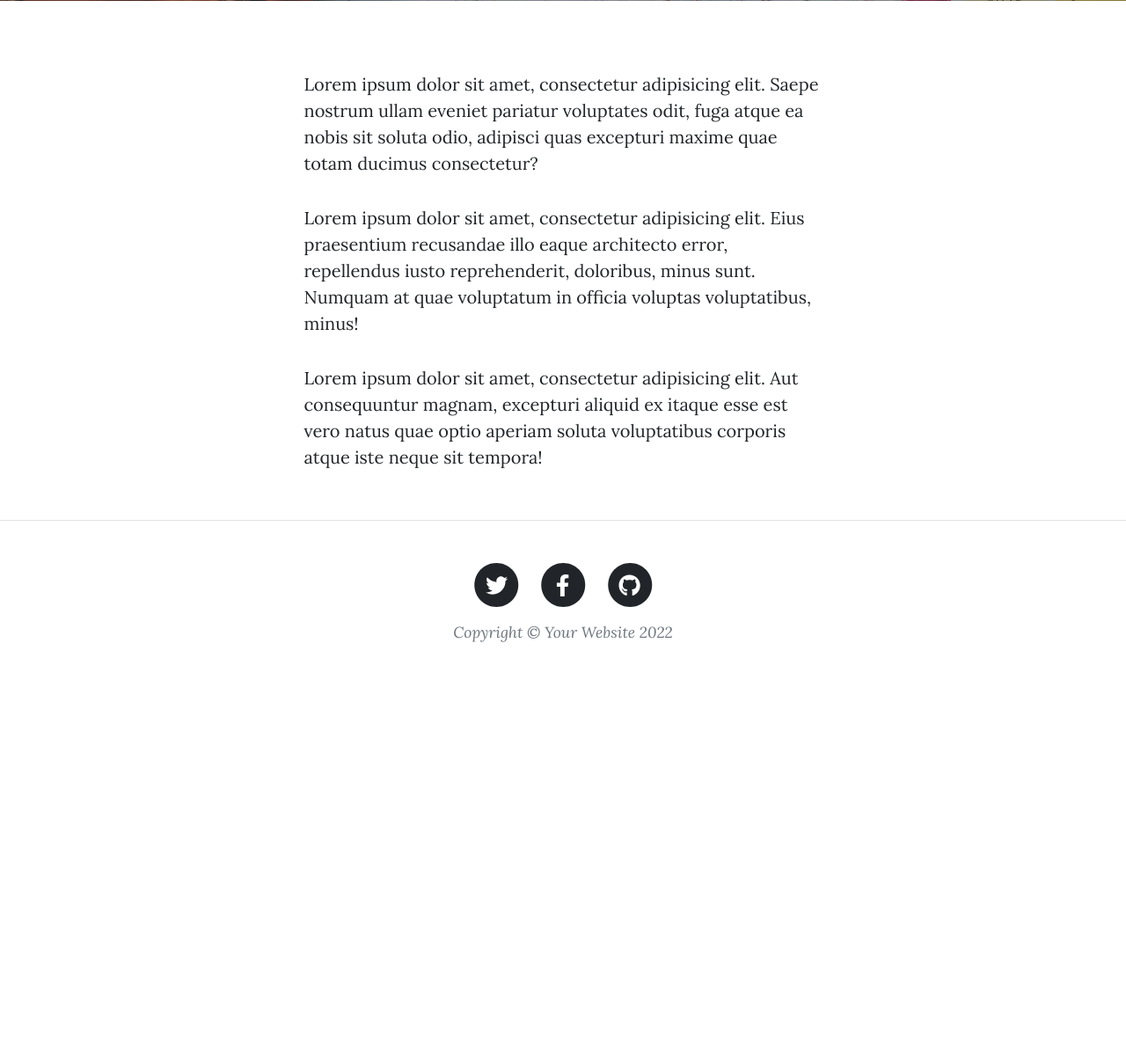
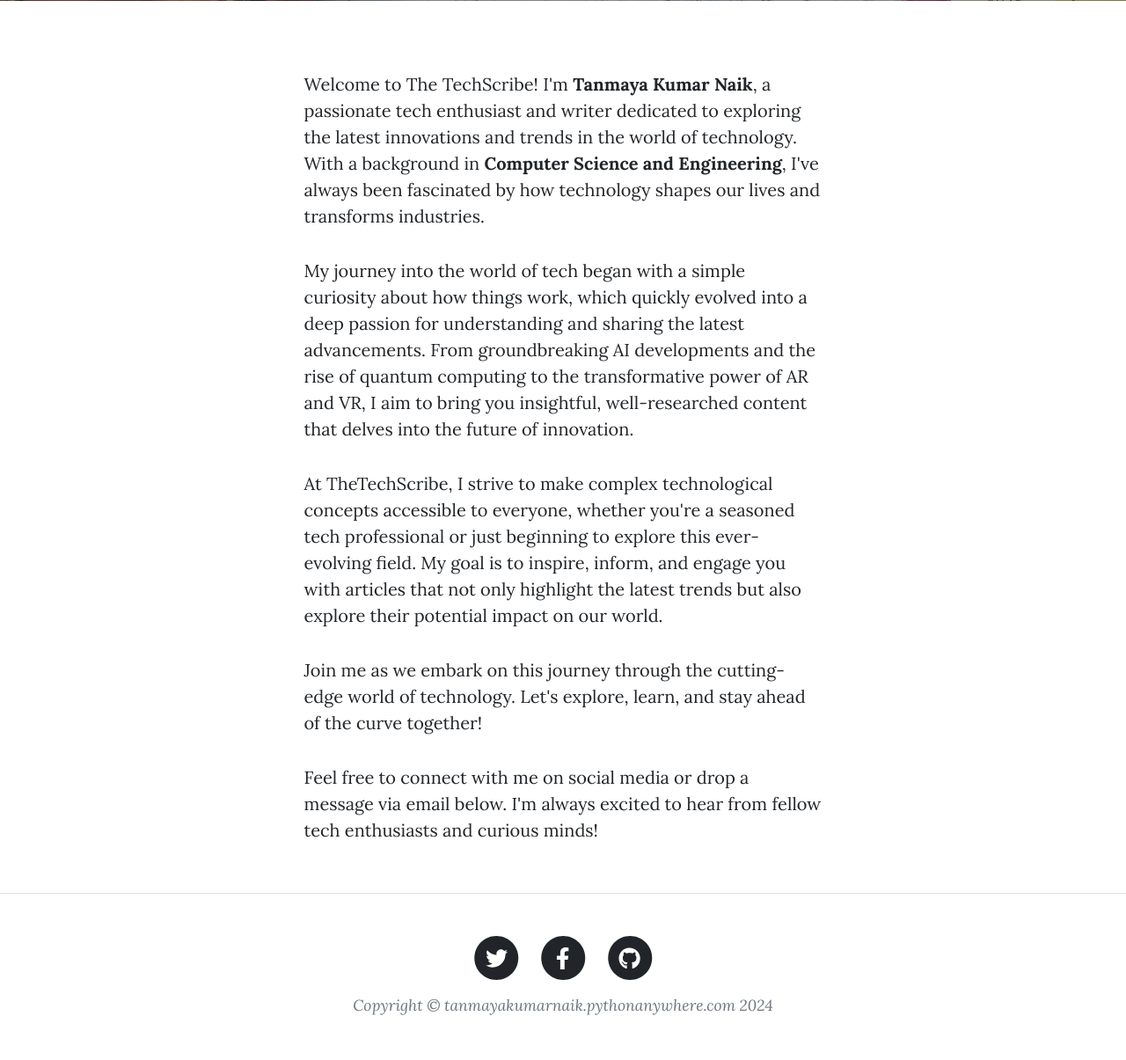
Before and after one commit to TanCannon/TechPost, a Flask app: page /about in a window 1280 px wide. Shown: the part 531-1736 px from the top of the page at 88% size. Before the commit the page ends 1261 px from the top, so only its background shows below. Run offline with Flask 3, Linux system fonts and the light colour scheme; parts of the project's set-up code (start-up, migrations or seed data) failed here and were passed over; some libraries are stand-ins or nearby versions.

Commit message:
merged manually by copy paste

```diff
--- a/app.py
+++ b/app.py
@@ -1,10 +1,13 @@
 '''here ill give edit and add and delete  and upload too posts option for the admin'''
 from flask import Flask, render_template , request, session, redirect
 from flask_sqlalchemy import SQLAlchemy
+from sqlalchemy import desc
 import json
 from datetime import datetime #ill use this to pass current date in the form
-# from flask_mail import Mail #using to send email notification//////
+# from flask_mail import Mail #using to send email
+# notification//////
 from flask_mailman import Mail, EmailMessage #using to send email notification
+
 import os
 from werkzeug.utils import secure_filename
 import math
@@ -26,13 +29,22 @@ app.config["MAIL_PASSWORD"]=params['mail-password']
 app.config["MAIL_USE_TLS"]= False
 app.config["MAIL_USE_SSL"]= True
 mail.init_app(app)
+
+# EMAIL_HOST = "smtp.gmail.com"
+# EMAIL_HOST_USER = "tanmayakumarnaik2003@gmail.com"
+# EMAIL_HOST_PASSWORD = 'xidjjstjrizbznuy'
+# EMAIL_PORT = 587
+# EMAIL_USE_TLS = True
+# EMAIL_USE_SSL = False
+# mail = Mail(app)
+
 # app.config.update(
 #     MAIL_SERVER = 'smtp.gmail.com',
-#     MAIL_PORT = '465',
+#     MAIL_PORT = '465', #587,465
 #     MAIL_USER_SSL = True,
-#     # MAIL_USER_TLS = FLAS,
-#     MAIL_USERNAME = params['gmail-user'],
-#     MAIL_PASSWORD = params['gmail-password']
+#     MAIL_USER_TLS = False,
+#     MAIL_USERNAME = 'tanmayakumarnaik@gmail.com',
+#     MAIL_PASSWORD ='xidjjstjrizbznuy'
 # )
 # mail = Mail(app)
 #-----------------------------------------#
@@ -64,7 +76,7 @@ class Posts(db.Model):
     sno= db.Column(db.Integer, primary_key=True)
     title = db.Column(db.String(80), nullable=False)
     slug = db.Column(db.String(21), nullable=False)
-    content = db.Column(db.String(120), nullable=False)
+    content = db.Column(db.String(5000), nullable=False)
     tag_line = db.Column(db.String(120), nullable=False)
     date = db.Column(db.String(20), nullable=True)
     img_file = db.Column(db.String(12), nullable=True)
@@ -151,7 +163,7 @@ def dashboard():
 @app.route("/")
 def home():
     '''------------------///////////////////pagination////////////--------------------'''
-    posts = Posts.query.filter_by().all()
+    posts = Posts.query.order_by(desc(Posts.date)).all()
     last = math.ceil(len(posts)/int(params['no_of_posts']))
     page = request.args.get('page')
     if (not str(page).isnumeric()):
@@ -198,9 +210,10 @@ def contact():
         '''
         sno,name,phone_num,msg,date,email
         '''
-        entry = Contacts(name=name,phone_no = phone, msg=message, email=email, date=datetime.now())
-        db.session.add(entry)
-        db.session.commit()
+        # entry = Contacts(name=name,phone_no = phone, msg=message, email=email, date=datetime.now())
+        # db.session.add(entry)
+        # db.session.commit()
+
         msg = EmailMessage(
         "Message from DEPLOID",
         f"{name}\n{message}\n{phone}\n{email}",
@@ -208,11 +221,12 @@ def contact():
         [params['mail-receiver']]
         )
         msg.send()
+
         # mail.send_message('New message from'+ name,
-        #                   sender=email,
-        #                   recipients = [params['gmail-user']],
-        #                   body = message + "\n" + phonṇe)
-        # return render_template('index.html',params=params
+        #                   sender='tanmayakumarnaik2003@gmail.com',
+        #                   recipients = ["tancannonrobotics@gmail.com"],
+        #                   body = message + "\n" + phone + "\n" + email)
+        # return render_template('index.html',params=params)
     return render_template('contact.html',params= params)#params=params passing data mentioned in config.json
 
 app.run(debug=True)
--- a/config.json
+++ b/config.json
@@ -10,11 +10,12 @@
         "mail-user":"tkn@fastmail.com",
         "mail-password":"ye98zakzc5b9cf4l",
         "mail-receiver":"tancannonrobotics@gmail.com",
-        "website_name": "DEPLOID",
-        "no_of_posts": 1,
+        "website_name": "TechScribe ",
+        "no_of_posts": 2,
         "admin_name": "Tanmaya",
         "admin_password":"12345",
-        "upload_location":"D:\\coding2\\pyhton_practice\\flask_tutorial\\test site\\static"
+        "upload_location":"D:\\CV\\PROJECTS\\My projects\\posts website\\posts-website-main\\static\\assets\\img"
+
     }
 
 }
--- a/templates/about.html
+++ b/templates/about.html
@@ -2,7 +2,8 @@
 {% block body %}
 
 <!-- Page Header-->
-        <header class="masthead" style="background-image: url('{{url_for('static', filename='assets/img/about-bg.jpg')}}')">
+<header class="masthead"
+    style="background-image: url('{{url_for('static', filename='assets/img/about-bg.jpg')}}')">
     <div class="container position-relative px-4 px-lg-5">
         <div class="row gx-4 gx-lg-5 justify-content-center">
             <div class="col-md-10 col-lg-8 col-xl-7">
@@ -19,9 +20,39 @@
     <div class="container px-4 px-lg-5">
         <div class="row gx-4 gx-lg-5 justify-content-center">
             <div class="col-md-10 col-lg-8 col-xl-7">
-                        <p>Lorem ipsum dolor sit amet, consectetur adipisicing elit. Saepe nostrum ullam eveniet pariatur voluptates odit, fuga atque ea nobis sit soluta odio, adipisci quas excepturi maxime quae totam ducimus consectetur?</p>
-                        <p>Lorem ipsum dolor sit amet, consectetur adipisicing elit. Eius praesentium recusandae illo eaque architecto error, repellendus iusto reprehenderit, doloribus, minus sunt. Numquam at quae voluptatum in officia voluptas voluptatibus, minus!</p>
-                        <p>Lorem ipsum dolor sit amet, consectetur adipisicing elit. Aut consequuntur magnam, excepturi aliquid ex itaque esse est vero natus quae optio aperiam soluta voluptatibus corporis atque iste neque sit tempora!</p>
+                <p>Welcome to The TechScribe! I'm <b>Tanmaya Kumar Naik</b>, a
+                        passionate tech enthusiast and writer dedicated to
+                        exploring the latest innovations and trends in the world
+                        of technology. With a background in <b>Computer Science
+                            and Engineering</b>, I've always been fascinated by
+                        how technology shapes our lives and transforms
+                        industries.</p>
+
+                    <p>My journey into the world of tech began with a simple
+                        curiosity about how things work, which quickly evolved
+                        into a deep passion for understanding and sharing the
+                        latest advancements. From groundbreaking AI developments
+                        and the rise of quantum computing to the transformative
+                        power of AR and VR, I aim to bring you insightful,
+                        well-researched content that delves into the future of
+                        innovation.</p>
+
+                    <p>At TheTechScribe, I strive to make complex technological
+                        concepts accessible to everyone, whether you're a
+                        seasoned tech professional or just beginning to explore
+                        this ever-evolving field. My goal is to inspire, inform,
+                        and engage you with articles that not only highlight the
+                        latest trends but also explore their potential impact on
+                        our world.</p>
+
+                    <p>Join me as we embark on this journey through the
+                        cutting-edge world of technology. Let's explore, learn,
+                        and stay ahead of the curve together!</p>
+
+                    <p>Feel free to connect with me on social media or
+                        drop a message via email below. I'm always
+                        excited to hear from fellow tech enthusiasts and curious
+                        minds!</p>
                 </div>
             </div>
         </div>
--- a/templates/layout.html
+++ b/templates/layout.html
@@ -5,7 +5,7 @@
         <meta name="viewport" content="width=device-width, initial-scale=1, shrink-to-fit=no" />
         <meta name="description" content="" />
         <meta name="author" content="" />
-        <title>Clean Blog - Start Bootstrap Theme</title>
+        <title>Tech Scribe</title>
         <link rel="icon" type="image/x-icon" href="assets/favicon.ico" />
         <!-- Font Awesome icons (free version)-->
         <script src="https://use.fontawesome.com/releases/v6.1.0/js/all.js" crossorigin="anonymous"></script>
@@ -72,7 +72,7 @@
                                 </a>
                             </li>
                         </ul>
-                        <div class="small text-center text-muted fst-italic">Copyright &copy; Your Website 2022</div>
+                        <div class="small text-center text-muted fst-italic">Copyright &copy; tanmayakumarnaik.pythonanywhere.com 2024</div>
                     </div>
                 </div>
             </div>
```
Also changed, not shown: templates/index.html (+6 -3 lines), templates/post.html (+6 -2 lines), static/assets/img/5gandbeyond.jpg (added), static/assets/img/ai-writing-assistant.jpg (added), static/assets/img/ar-vr.jpg (added), static/assets/img/ar-vr.webp (added), static/assets/img/quantum_computing.jpg (added), static/assets/img/quantum_computing.webp (added), static/assets/img/sct.jpg (added), static/assets/img/shopnblog.png (added). Lines whose indentation alone changed are shown as unchanged.
